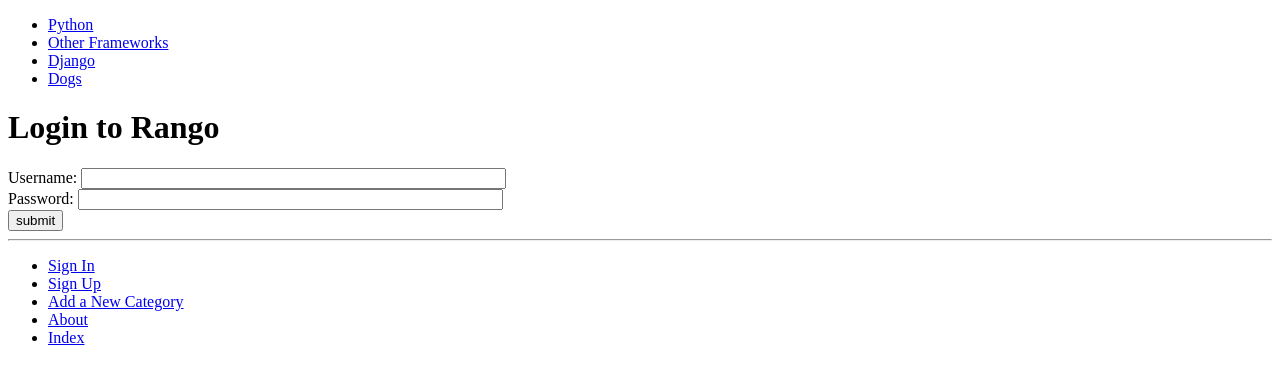
After one commit to 2279802r/rango, a Django app: page /rango/login/ in a window 1280 px wide. The commit adds this page. Shown: the top 384 px of the page. Run offline with Django 3.2, Linux system fonts and the light colour scheme; data comes from the database, SQL or seed files in the repository; both versions use the stored data as it was after the commit.

Commit message:
Chapter 9 without Exercises

```diff
--- a/rango/admin.py
+++ b/rango/admin.py
@@ -2,13 +2,14 @@ from django.contrib import admin
 from rango.models import Category, Page
 from rango.models import UserProfile
 
+
 class PageAdmin(admin.ModelAdmin):
     list_display = ('title', 'category', 'url')
-    # prepopulated_fields = {'slug':('title',)}
+
 
 # Add in this class to customise the Admin Interface
 class CategoryAdmin(admin.ModelAdmin):
-    prepopulated_fields = {'slug':('name',)}
+    prepopulated_fields = {'slug': ('name',)}
 
 admin.site.register(Category, CategoryAdmin)
 admin.site.register(Page, PageAdmin)
--- a/rango/models.py
+++ b/rango/models.py
@@ -2,6 +2,7 @@ from __future__ import unicode_literals
 from django.db import models
 from django.template.defaultfilters import slugify
 from django.contrib.auth.models import User
+
 
 class Category(models.Model):
     name = models.CharField(max_length=128, unique=True)
@@ -19,6 +20,7 @@ class Category(models.Model):
     def __str__(self): # For Python 2, use __unicode__ too
         return self.name
 
+
 class Page(models.Model):
     category = models.ForeignKey(Category)
     title = models.CharField(max_length=128)
@@ -33,6 +35,7 @@ class Page(models.Model):
     def __str__(self): # For Python 2, use __unicode__ too
         return self.title
 
+
 class UserProfile(models.Model):
     # This line is required. Links UserProfile to a User model instance.
     user = models.OneToOneField(User)
@@ -45,5 +48,6 @@ class UserProfile(models.Model):
     # Remember if you use Python 2.7.x, define __unicode__ too!
     def __str__(self):
         return self.user.username
+
     def __unicode____(self):
         return self.user.username
--- a/rango/urls.py
+++ b/rango/urls.py
@@ -7,5 +7,8 @@ urlpatterns = [
     url(r'^add_category/$', views.add_category, name='add_category'),
     url(r'^category/(?P<category_name_slug>[\w\-]+)/$', views.show_category, name='show_category'),
     url(r'^category/(?P<category_name_slug>[\w\-]+)/add_page/$', views.add_page, name='add_page'),
-    url(r'^register/$', views.register, name='register'), # New pattern!
+    url(r'^register/$', views.register, name='register'),
+    url(r'^login/$', views.user_login, name='login'),
+    url(r'^restricted/', views.restricted, name='restricted'),
+    url(r'^logout/$', views.user_logout, name='logout'),
 ]
--- a/rango/views.py
+++ b/rango/views.py
@@ -4,6 +4,12 @@ from rango.models import Page
 from rango.forms import CategoryForm
 from rango.forms import PageForm
 from rango.forms import UserForm, UserProfileForm
+from django.contrib.auth import authenticate, login
+from django.http import HttpResponseRedirect, HttpResponse
+from django.core.urlresolvers import reverse
+from django.contrib.auth.decorators import login_required
+from django.contrib.auth import logout
+
 
 # for chapter 5
 def index(request):
@@ -31,6 +37,7 @@ def index(request):
 #     # Note that the first parameter is the template we wish to use.
 #     return render(request, 'rango/index.html', context=context_dict)
 
+
 def about(request):
     # Construct a dictionary to pass to the template engine as its context.
     # Note the key Level is the same as {{ Level }} in the template!
@@ -45,6 +52,7 @@ def about(request):
     # prints out the user name, if no one is logged in it prints `AnonymousUser`
     print(request.user)
     return render (request, 'rango/about.html', {})
+
 
 # for chapter 6
 def show_category(request, category_name_slug):
@@ -77,6 +85,7 @@ def show_category(request, category_name_slug):
     # Go render the response and return it to the client.
     return render(request, 'rango/category.html', context_dict)
 
+
 # for chapter 7
 def add_category(request):
     form = CategoryForm()
@@ -102,6 +111,7 @@ def add_category(request):
     # Render the form with error messages (if any).
     return render(request, 'rango/add_category.html', {'form': form})
 
+
 def add_page(request, category_name_slug):
     try:
         category = Category.objects.get(slug=category_name_slug)
@@ -125,6 +135,7 @@ def add_page(request, category_name_slug):
     context_dict = {'form':form, 'category':category}
 
     return render(request, 'rango/add_page.html', context_dict)
+
 
 def register(request):
     registered = False
@@ -151,6 +162,62 @@ def register(request):
     return render(request, 'rango/register.html',
                   {'user_form': user_form, 'profile_form': profile_form, 'registered': registered})
 
+def user_login(request):
+
+    # If the request is a HTTP POST, try to pull out the relevant information.
+    if request.method == 'POST':
+        # Gather the username and password provided by the user.
+        # This information is obtained from the login form.
+        # We use request.POST.get('<variable>') as opposed
+        # to request.POST['<variable>'], because the
+        # request.POST.get('<variable>') returns None if the
+        # value does not exist, while request.POST['<variable>']
+        # will raise a KeyError exception.
+        username = request.POST.get('username')
+        password = request.POST.get('password')
+
+        # Use Django's machinery to attempt to see if the username/password
+        # combination is valid - a User object is returned if it is.
+        user = authenticate(username=username, password=password)
+
+        # If we have a User object, the details are correct.
+        # If None (Python's way of representing the absence of a value), no user
+        # with matching credentials was found.
+        if user:
+            # Is the account active? It could have been disabled.
+            if user.is_active:
+                # If the account is valid and active, we can log the user in.
+                # We'll send the user back to the homepage.
+                login(request, user)
+                return HttpResponseRedirect(reverse('index'))
+            else:
+                # An inactive account was used - no logging in!
+                return HttpResponse("Your Rango account is disabled.")
+        else:
+            # Bad login details were provided. So we can't log the user in.
+            print("Invalid login details: {0}, {1}".format(username, password))
+            return HttpResponse("Invalid login details supplied.")
+
+    # The request is not a HTTP POST, so display the login form.
+    # This scenario would most likely be a HTTP GET.
+    else:
+        # No context variables to pass to the template system, hence the
+        # blank dictionary object...
+        return render(request, 'rango/login.html', {})
+
+
+@login_required
+def restricted(request):
+    return render(request, 'rango/restricted.html', {})
+
+@login_required
+def user_logout(request):
+
+    # Since we know the user is logged in, we can now just log them out.
+    logout(request)
+    # Take the user back to the homepage.
+    return HttpResponseRedirect(reverse('index'))
+
 
 # for chapter 3
 # def index(request):
--- a/templates/rango/base.html
+++ b/templates/rango/base.html
@@ -28,10 +28,16 @@
         <hr />
         <div>
             <ul>
-                <li><a href="{% url 'add_category' %}">Add New Category</a></li>
-                <li><a href="{% url 'about' %}">About</a> </li>
-                <li><a href="{% url 'index'%}" >Index</a></li>
-                <li><a href="{% url 'register' %}">Sign Up</a></li>
+                {% if user.is_authenticated %}
+                    <li><a href="{% url 'restricted' %}">Restricted Page</a></li>
+                    <li><a href="{% url 'logout' %}">Logout</a></li>
+                {% else %}
+                    <li><a href="{% url 'login' %}">Sign In</a></li>
+                    <li><a href="{% url 'register' %}">Sign Up</a></li>
+                {% endif %}
+                    <li><a href="{% url 'add_category' %}">Add a New Category</a></li>
+                    <li><a href="{% url 'about' %}">About</a></li>
+                    <li><a href="{% url 'index' %}">Index</a></li>
             </ul>
         </div>
     </body>
--- /dev/null
+++ b/templates/rango/login.html
@@ -0,0 +1,18 @@
+{% extends 'rango/base.html' %}
+{% load staticfiles %}
+
+{% block title_block %}
+    Login
+{% endblock %}
+
+{% block body_block %}
+<h1>Login to Rango</h1>
+<form id="login_form" method="post" action="{% url 'login' %}">
+    {% csrf_token %}
+    Username: <input type="text" name="username" value="" size="50" />
+    <br />
+    Password: <input type="password" name="password" value="" size="50" />
+    <br />
+    <input type="submit" value="submit" />
+</form>
+{% endblock %}
```
Also changed, not shown: rango/forms.py (+6 -5 lines), tango_with_django_project/settings.py (+6 -4 lines), templates/rango/index.html (+7 -2 lines), templates/rango/register.html (+6 -2 lines), templates/rango/restricted.html (added, +10 -0 lines), db.sqlite3, 6 other files.
